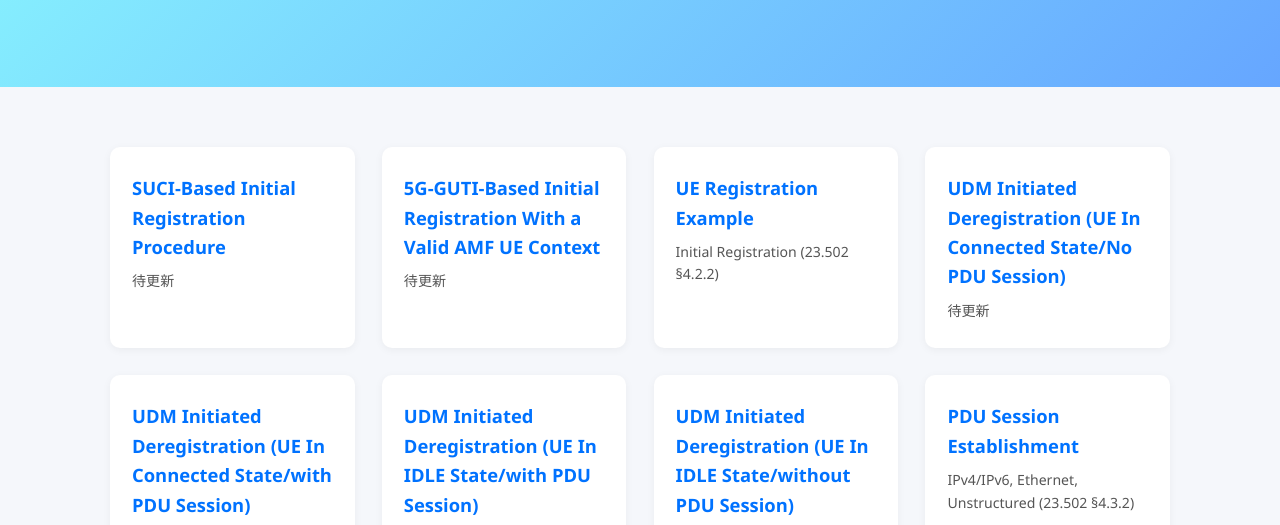
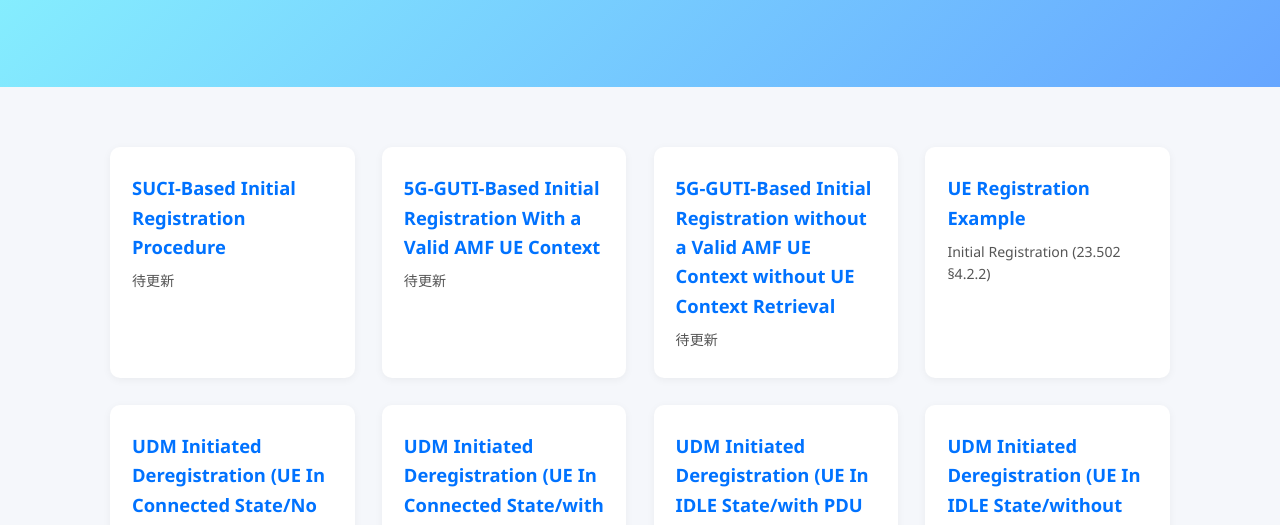
Before and after one commit to ChengQian1129/callflow.github.io, a plain HTML site: page index.html in a window 1280 px wide. Shown: the part 252-777 px from the top of the page. Drawn offline with Linux system fonts and the light colour scheme.

Commit message:
Update index.html

```diff
--- a/index.html
+++ b/index.html
@@ -60,6 +60,10 @@
     </a>
     <a class="card" href="flows/5G_GUTI_Based_Initial_Registration_With_a_Valid_AMF_UE_Context.html">
       <h3>5G-GUTI-Based Initial Registration With a Valid AMF UE Context</h3>
+      <p>待更新</p>
+    </a>
+    <a class="card" href="flows/5G_GUTI_Based_Initial_Registration_without_a_Valid_AMF_UE_Context_without_UE_Context_Retrieval.html">
+      <h3>5G-GUTI-Based Initial Registration without a Valid AMF UE Context without UE Context Retrieval</h3>
       <p>待更新</p>
     </a>
     <a class="card" href="flows/ue-registration.html">
```
